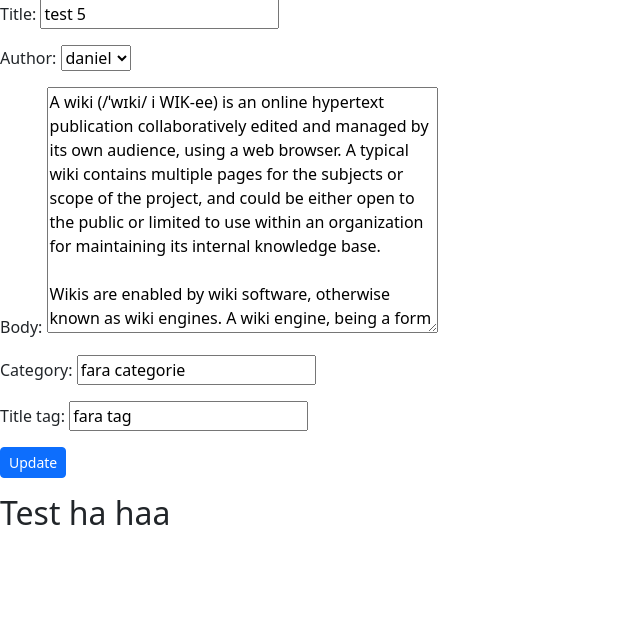
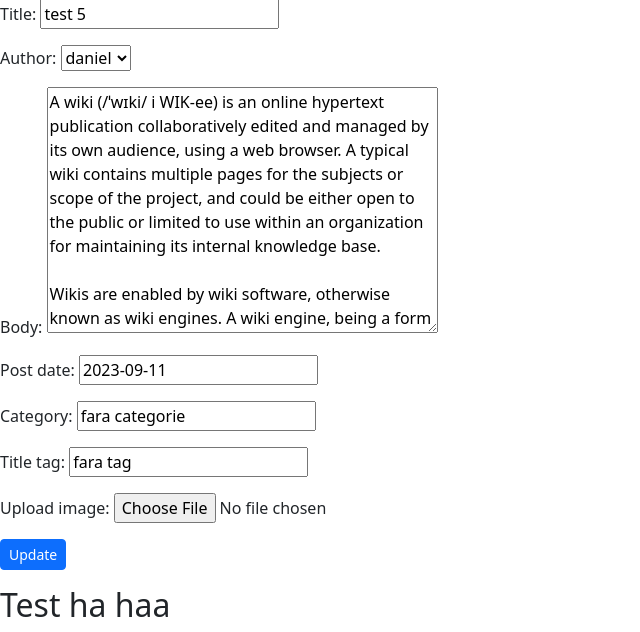
Before and after one commit to babutaDaniel/First-official-web, a Django app: page /article/edit/3 in a window 1280 px wide. Shown: the part 185-817 px from the top of the page, without its empty margins (0-640 px from the left). Before the commit the page ends 710 px from the top, so only its background shows below. Run offline with Django 3.2, Linux system fonts and the light colour scheme; a user stored in the database is signed in; data comes from the database, SQL or seed files in the repository; both versions use the stored data as it was after the commit; some libraries are stand-ins or nearby versions.

Commit message:
Eroare
Am dat de o eroare si incerc sa imi dau seama

```diff
--- a/aplicate/urls.py
+++ b/aplicate/urls.py
@@ -15,10 +15,12 @@ Including another URLconf
 """
 from django.contrib import admin
 from django.urls import path, include
+from django.conf import settings
+from django.conf.urls.static import static
 
 urlpatterns = [
     path('admin/', admin.site.urls),
     path('', include('nicoweb.urls')),
     path('users/',include('django.contrib.auth.urls')),
     path('users/',include('users.urls')),
-]
+]+ static(settings.MEDIA_URL, document_root=settings.MEDIA_ROOT)
--- a/nicoweb/forms.py
+++ b/nicoweb/forms.py
@@ -9,13 +9,23 @@ for item in choices:
 class PostForm(forms.ModelForm):
     class Meta:
         model = Post
-        fields = ('title', 'title_tag', 'author','category', 'body')
-
+        fields = ('title', 'title_tag', 'author','category', 'body','upload_image','post_date')
+        labels = {
+            'title': '',
+            'title_tag': '',
+            'author':'' ,
+            'category': '',
+            'body': '',
+            'upload_image':'',
+            'post_date':'',
+        }
         widgets = {
-            'title': forms.TextInput(attrs={'class': 'form-control', 'placeholder':'Put the title'}),
-            'title_tag': forms.TextInput(attrs={'class': 'form-control'}),
-            'author': forms.TextInput(attrs={'class': 'form-control', 'value':'', 'id':'user', 'type':'hidden' }),
+            'title': forms.TextInput(attrs={'class': 'form-control', 'placeholder':'Title'}),
+            'title_tag': forms.TextInput(attrs={'class': 'form-control','placeholder':'Title Tag'}),
+            'author': forms.TextInput(attrs={'class': 'form-control', 'value':'', 'id':'user', 'type':'hidden','placeholder':'author' }),
             #'author': forms.Select(attrs={'class': 'form-control'}),
-            'category': forms.Select(choices=choices_list, attrs={'class': 'form-control'}),
-            'body': forms.Textarea(attrs={'class': 'form-control'}),
+            'category': forms.Select(choices=choices_list, attrs={'class': 'form-control','placeholder':'Category'}),
+            'body': forms.Textarea(attrs={'class': 'form-control','placeholder':'About'}),
+            'upload_image':'',
+            'post_date':forms.TextInput(attrs={'type':'hidden','placeholder':'Post Date',}),
         }
--- a/nicoweb/models.py
+++ b/nicoweb/models.py
@@ -2,6 +2,7 @@ from django.db import models
 from django.contrib.auth.models import User
 from django.urls import reverse
 from datetime import datetime, date
+from ckeditor.fields import RichTextField
 
 class Category(models.Model):
     name = models.CharField(max_length=255)
@@ -17,10 +18,12 @@ class Category(models.Model):
 class Post(models.Model):
     title = models.CharField(max_length=255)
     author = models.ForeignKey(User, on_delete=models.CASCADE)
-    body = models.TextField()
-    post_date = models.DateField(auto_now_add=True)
-    category = models.CharField(max_length=255, default='fara categorie')
-    title_tag = models.CharField(max_length=30, default='fara tag')
+    #body = models.TextField()
+    body = RichTextField(blank=True, null=True)
+    post_date = models.DateField(default=datetime.now)
+    category = models.CharField(max_length=255)
+    title_tag = models.CharField(max_length=30)
+    upload_image = models.ImageField(null=True, blank=True, upload_to="images/")
 
     def __str__(self):
         return self.title + '  :  ' + str(self.author)
@@ -28,3 +31,10 @@ class Post(models.Model):
     def get_absolute_url(self):
         #return reverse('article', args=(str(self.id)) )    pagina cu postarea
         return reverse('home')
+
+    #@property
+    #def Days_posted(self):
+        #today = date.today()
+        #days = self.post_date.date()
+        #days_scripped = str(days).split(",",1)[0]
+       # return 41
--- a/nicoweb/templates/add_post.html
+++ b/nicoweb/templates/add_post.html
@@ -5,8 +5,9 @@
         <h1> Add post </h1>
         <br>
         <div class="mb-3">
-            <form method="POST">
+            <form method="POST" enctype="multipart/form-data">
                 {% csrf_token %}
+                {{ form.media }}
                 {{ form.as_p }}
                 <button class="btn btn-primary btn-sm">Post</button>
             </form>
--- a/nicoweb/templates/article.html
+++ b/nicoweb/templates/article.html
@@ -16,3 +16,8 @@
 {{ post.body|safe }}
 <br>
 <a href="{% url 'home' %}">Back</a>
+
+<br>
+{% if post.upload_image %}
+<img src="{{ post.upload_image.url }}" width =500>
+{% endif %}
--- a/nicoweb/templates/edit_post.html
+++ b/nicoweb/templates/edit_post.html
@@ -6,8 +6,9 @@
     {% if user.id == post.author.id or request.user.is_superuser %}
         <h1> Edit post </h1>
         <br>
-        <form method="POST">
+        <form method="POST" enctype="multipart/form-data">
             {% csrf_token %}
+            {{ form.media }}
             {{ form.as_p }}
             <button class="btn btn-primary btn-sm">Update</button>
         </form>
--- a/nicoweb/templates/hello.html
+++ b/nicoweb/templates/hello.html
@@ -33,7 +33,7 @@
         <a href="{% url 'article' pk=post.pk %}"> {{ post.title }} </a> :
         {{ post.author.first_name }} -
         {{ post.author.last_name }} -
-        {{ post.category }} -
+        {{ post.category }} - {{ post.post_date }}
 
 
         {% if user.is_authenticated %}
@@ -42,7 +42,7 @@
                 - <a href="{% url 'deletepost' pk=post.pk %}">Delete</a><br>
                 {% endif %}
         {% endif %}
-    {{ post.author.email }} <br> {{ post.body|slice:":100"|safe }} </li>
+    {{ post.author.email }} <br> {{ post.body|slice:":100"|safe }} <br> {{ post.post_date }}  days ago </li>
 {% endfor %}
 </ul>
 
```
Also changed, not shown: aplicate/settings.py (+10 -0 lines), users/forms.py (+11 -3 lines), db.sqlite3, media/images/_21x_qc006no6d_Lenovo-Legion-Are-you-Legion.jpg (added), media/images/_21x_qc006no6d_Lenovo-Legion-Are-you-Legion_GFQXrBm.jpg (added), media/images/wallpaperflare.com_wallpaper_1.jpg (added), nicoweb/migrations/0005_alter_post_body.py (added), nicoweb/migrations/0006_post_upload_image.py (added), nicoweb/migrations/0007_auto_20230926_1542.py (added), nicoweb/migrations/0008_alter_post_post_date.py (added).
